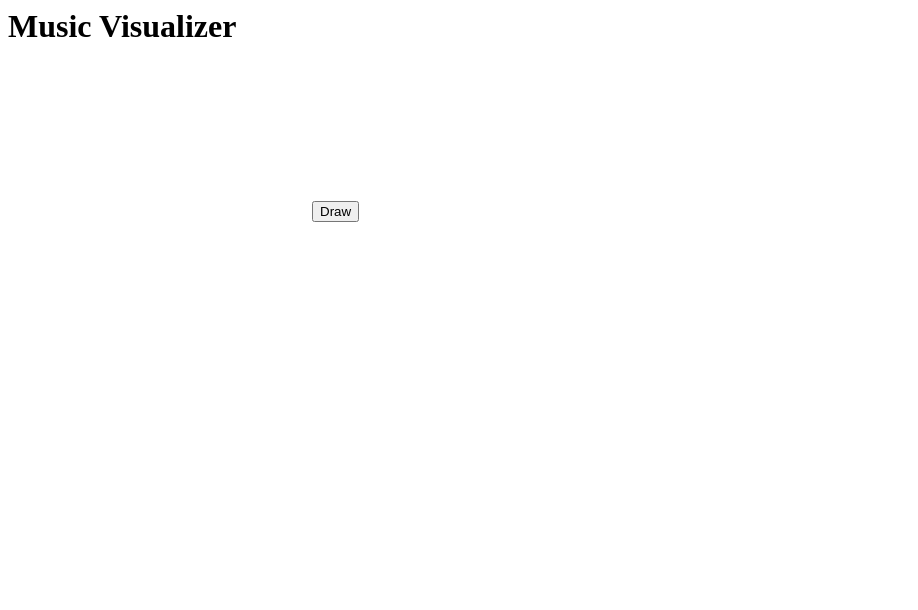
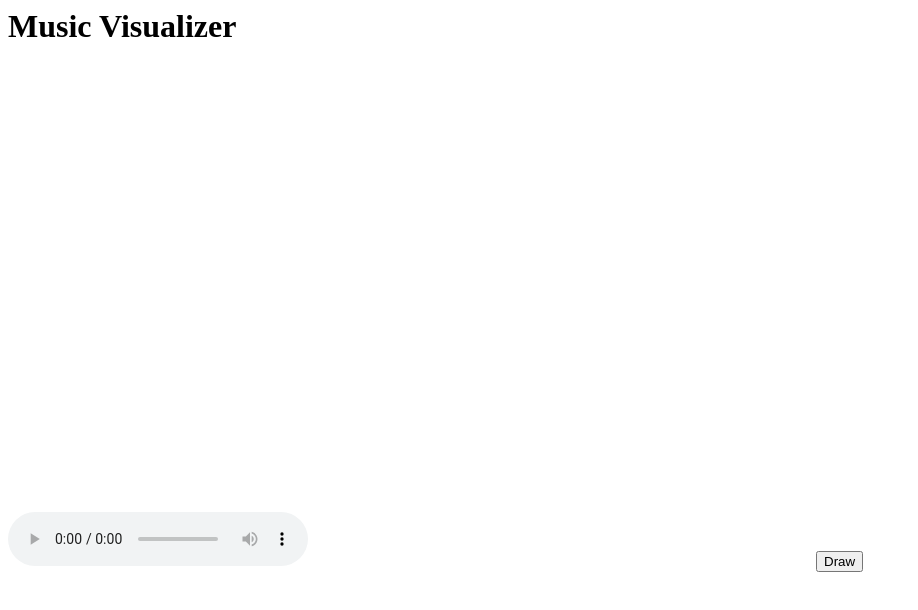
Before and after one commit to dmzza/music-visualizer, a plain HTML site: page index.html in a window 1280 px wide. Shown: the whole page, without its empty margins (0-918 px from the left). Drawn offline with Linux system fonts and the light colour scheme.

Commit message:
add live audio of Mix 89.9 FM
http://mixradio.co/medellin/

```diff
--- a/index.html
+++ b/index.html
@@ -5,7 +5,8 @@
   </head>
   <body>
     <h1>Music Visualizer</h1>
-    <canvas id="visualization"></canvas>
+    <audio autoplay controls id="source" src="http://master.letio.com/getMD.aspx?gs=9170&streamType=iceDirectAAC&redir=1"></audio>
+    <canvas id="visualization" width="500" height="500"></canvas>
     <button onclick="draw()">Draw</button>
   </body>
 </html>
```
